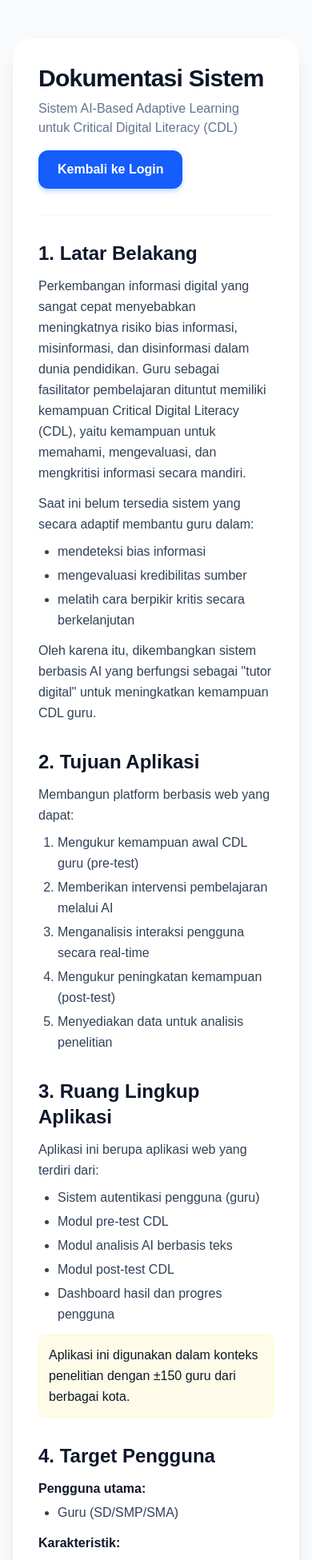
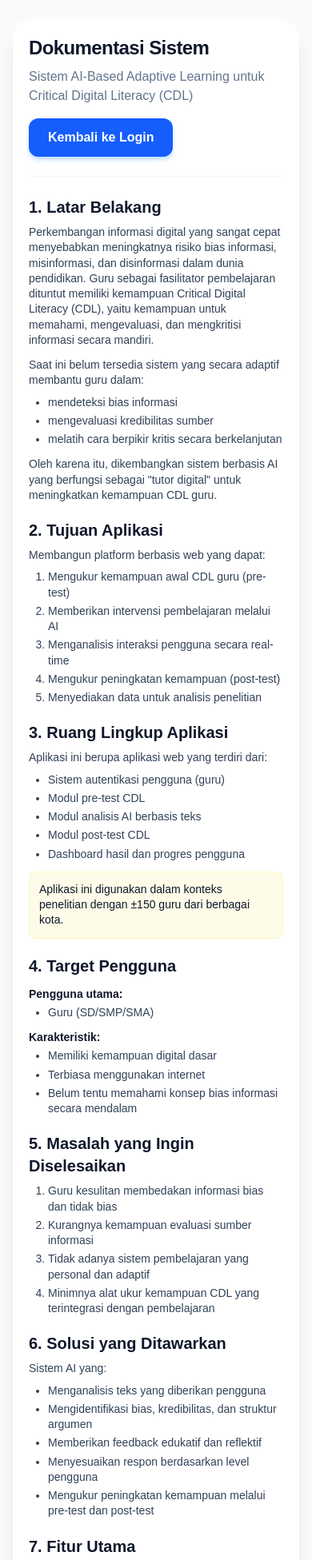
Before and after one commit to adimhsd/cdl-guru, a Next.js app: page /panduan in a window 390 px wide. Shown: the top 1951 px of the page at 80% size. Built offline with nearby package versions, Linux system fonts and the light colour scheme.

Commit message:
style: optimize panduan page typography and spacing for mobile

```diff
--- a/src/app/panduan/page.tsx
+++ b/src/app/panduan/page.tsx
@@ -7,13 +7,13 @@ export const metadata = {
 
 export default function PanduanPage() {
   return (
-    <div className="min-h-screen bg-slate-50 py-12 px-4 sm:px-6 lg:px-8">
+    <div className="min-h-screen bg-slate-50 py-6 md:py-12 px-4 sm:px-6 lg:px-8">
       <div className="max-w-4xl mx-auto bg-white rounded-3xl shadow-xl overflow-hidden">
-        <div className="p-8 sm:p-12">
+        <div className="p-5 md:p-12">
           {/* Header */}
-          <div className="flex justify-between items-center mb-8 border-b border-slate-100 pb-8 flex-wrap gap-4">
+          <div className="flex justify-between items-center mb-6 md:mb-8 border-b border-slate-100 pb-6 md:pb-8 flex-wrap gap-4">
             <div>
-              <h1 className="text-3xl font-black text-slate-900 tracking-tight">Dokumentasi Sistem</h1>
+              <h1 className="text-2xl md:text-3xl font-black text-slate-900 tracking-tight">Dokumentasi Sistem</h1>
               <p className="text-slate-500 mt-2">Sistem AI-Based Adaptive Learning untuk Critical Digital Literacy (CDL)</p>
             </div>
             <Link
@@ -25,10 +25,10 @@ export default function PanduanPage() {
           </div>
 
           {/* Content */}
-          <div className="space-y-8 text-slate-700 leading-relaxed">
+          <div className="space-y-5 md:space-y-8 text-sm md:text-base text-slate-700 leading-snug md:leading-relaxed">
 
             <section>
-              <h2 className="text-2xl font-black text-slate-900 mb-3">1. Latar Belakang</h2>
+              <h2 className="text-xl md:text-2xl font-black text-slate-900 mb-2 md:mb-3">1. Latar Belakang</h2>
               <p>Perkembangan informasi digital yang sangat cepat menyebabkan meningkatnya risiko bias informasi, misinformasi, dan disinformasi dalam dunia pendidikan. Guru sebagai fasilitator pembelajaran dituntut memiliki kemampuan Critical Digital Literacy (CDL), yaitu kemampuan untuk memahami, mengevaluasi, dan mengkritisi informasi secara mandiri.</p>
               <p className="mt-3">Saat ini belum tersedia sistem yang secara adaptif membantu guru dalam:</p>
               <ul className="list-disc pl-6 mt-2 space-y-1">
@@ -40,7 +40,7 @@ export default function PanduanPage() {
             </section>
 
             <section>
-              <h2 className="text-2xl font-black text-slate-900 mb-3">2. Tujuan Aplikasi</h2>
+              <h2 className="text-xl md:text-2xl font-black text-slate-900 mb-2 md:mb-3">2. Tujuan Aplikasi</h2>
               <p>Membangun platform berbasis web yang dapat:</p>
               <ol className="list-decimal pl-6 mt-2 space-y-1">
                 <li>Mengukur kemampuan awal CDL guru (pre-test)</li>
@@ -52,7 +52,7 @@ export default function PanduanPage() {
             </section>
 
             <section>
-              <h2 className="text-2xl font-black text-slate-900 mb-3">3. Ruang Lingkup Aplikasi</h2>
+              <h2 className="text-xl md:text-2xl font-black text-slate-900 mb-2 md:mb-3">3. Ruang Lingkup Aplikasi</h2>
               <p>Aplikasi ini berupa aplikasi web yang terdiri dari:</p>
               <ul className="list-disc pl-6 mt-2 space-y-1">
                 <li>Sistem autentikasi pengguna (guru)</li>
@@ -65,7 +65,7 @@ export default function PanduanPage() {
             </section>
 
             <section>
-              <h2 className="text-2xl font-black text-slate-900 mb-3">4. Target Pengguna</h2>
+              <h2 className="text-xl md:text-2xl font-black text-slate-900 mb-2 md:mb-3">4. Target Pengguna</h2>
               <h3 className="font-bold text-slate-900 mt-3">Pengguna utama:</h3>
               <ul className="list-disc pl-6 mt-1">
                 <li>Guru (SD/SMP/SMA)</li>
@@ -79,7 +79,7 @@ export default function PanduanPage() {
             </section>
 
             <section>
-              <h2 className="text-2xl font-black text-slate-900 mb-3">5. Masalah yang Ingin Diselesaikan</h2>
+              <h2 className="text-xl md:text-2xl font-black text-slate-900 mb-2 md:mb-3">5. Masalah yang Ingin Diselesaikan</h2>
               <ol className="list-decimal pl-6 mt-2 space-y-1">
                 <li>Guru kesulitan membedakan informasi bias dan tidak bias</li>
                 <li>Kurangnya kemampuan evaluasi sumber informasi</li>
@@ -89,7 +89,7 @@ export default function PanduanPage() {
             </section>
 
             <section>
-              <h2 className="text-2xl font-black text-slate-900 mb-3">6. Solusi yang Ditawarkan</h2>
+              <h2 className="text-xl md:text-2xl font-black text-slate-900 mb-2 md:mb-3">6. Solusi yang Ditawarkan</h2>
               <p>Sistem AI yang:</p>
               <ul className="list-disc pl-6 mt-2 space-y-1">
                 <li>Menganalisis teks yang diberikan pengguna</li>
@@ -101,7 +101,7 @@ export default function PanduanPage() {
             </section>
 
             <section>
-              <h2 className="text-2xl font-black text-slate-900 mb-4 border-b border-slate-100 pb-2">7. Fitur Utama</h2>
+              <h2 className="text-xl md:text-2xl font-black text-slate-900 mb-3 md:mb-4 border-b border-slate-100 pb-2">7. Fitur Utama</h2>
 
               <div className="grid sm:grid-cols-2 gap-6">
                 <div className="bg-slate-50 p-5 rounded-2xl">
@@ -148,11 +148,11 @@ export default function PanduanPage() {
             </section>
 
             <section>
-              <h2 className="text-2xl font-black text-slate-900 mb-3">8. User Flow</h2>
+              <h2 className="text-xl md:text-2xl font-black text-slate-900 mb-2 md:mb-3">8. User Flow</h2>
               <div className="flex flex-wrap gap-2 mt-3">
                 {['Login', 'Pre-Test', 'Sistem AI', 'Min. 10 Interaksi', 'Post-Test', 'Dashboard Hasil'].map((step, i) => (
                   <div key={i} className="flex items-center">
-                    <span className="bg-blue-100 text-blue-800 font-bold px-3 py-1 rounded-full text-sm">
+                    <span className="bg-blue-100 text-blue-800 font-bold px-2 py-1 md:px-3 md:py-1 rounded-full text-xs md:text-sm">
                       {i + 1}. {step}
                     </span>
                     {i < 5 && <span className="mx-2 text-slate-400">→</span>}
@@ -162,15 +162,15 @@ export default function PanduanPage() {
             </section>
 
             <section>
-              <h2 className="text-2xl font-black text-slate-900 mb-3">9. Data & Metrik</h2>
+              <h2 className="text-xl md:text-2xl font-black text-slate-900 mb-2 md:mb-3">9. Data & Metrik</h2>
               <ul className="list-disc pl-6 mt-2 space-y-1">
                 <li><strong>Data Dikumpulkan:</strong> User level, skor, hasil test, interaksi AI, timestamp.</li>
                 <li><strong>Metrik Keberhasilan:</strong> Peningkatan skor CDL, jumlah interaksi, kualitas respon, stabilitas sistem.</li>
               </ul>
             </section>
 
-            <section className="bg-emerald-50 p-6 rounded-2xl border border-emerald-100 text-center">
-              <h2 className="text-xl font-black text-emerald-900 mb-2">Penutup</h2>
+            <section className="bg-emerald-50 p-4 md:p-6 rounded-2xl border border-emerald-100 text-center">
+              <h2 className="text-lg md:text-xl font-black text-emerald-900 mb-2">Penutup</h2>
               <p className="text-emerald-800">Sistem ini dirancang sebagai platform pembelajaran sekaligus alat eksperimen penelitian untuk menguji efektivitas AI dalam meningkatkan kemampuan Critical Digital Literacy guru secara adaptif dan terukur.</p>
             </section>
 
```
